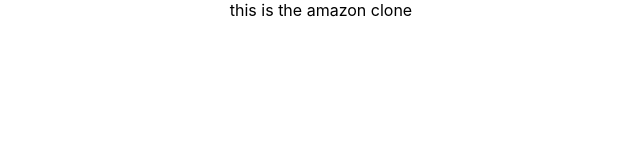
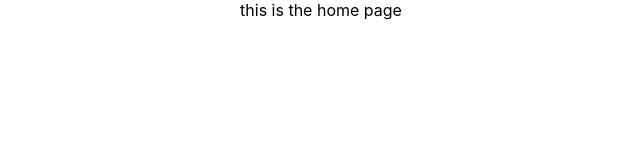
Before and after one commit to lokeshkumar111/amazon_clone, a React (Create React App) app in the folder amazon/: page / in a window 1280 px wide. Shown: the top 160 px of the page, without its empty margins (319-959 px from the left). Built offline with nearby package versions, Linux system fonts and the light colour scheme.

Commit message:
this is the home page

```diff
--- a/amazon/src/App.js
+++ b/amazon/src/App.js
@@ -4,7 +4,7 @@
 function App() {
   return (
     <div className="App">
-     this is the amazon clone
+     this is the home page
     </div>
   );
 }
```
